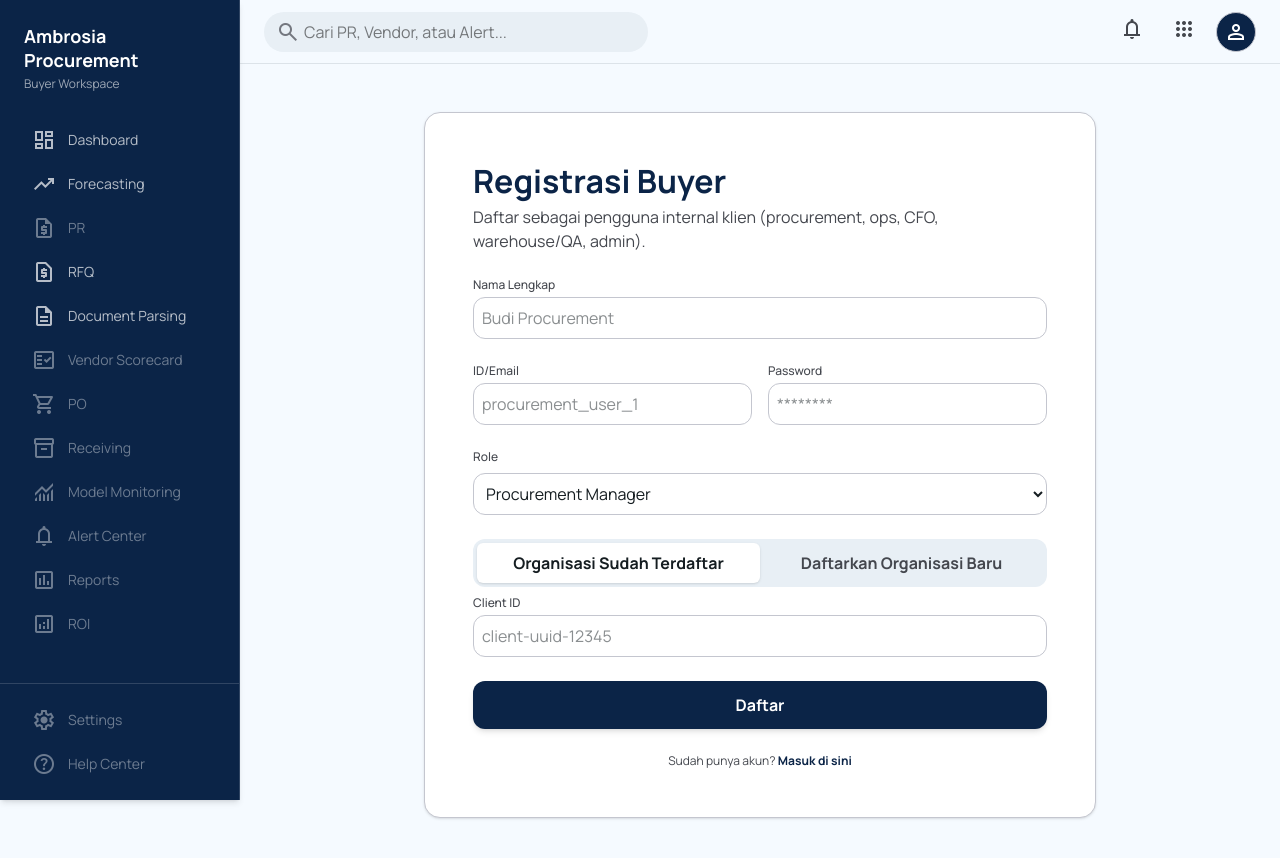
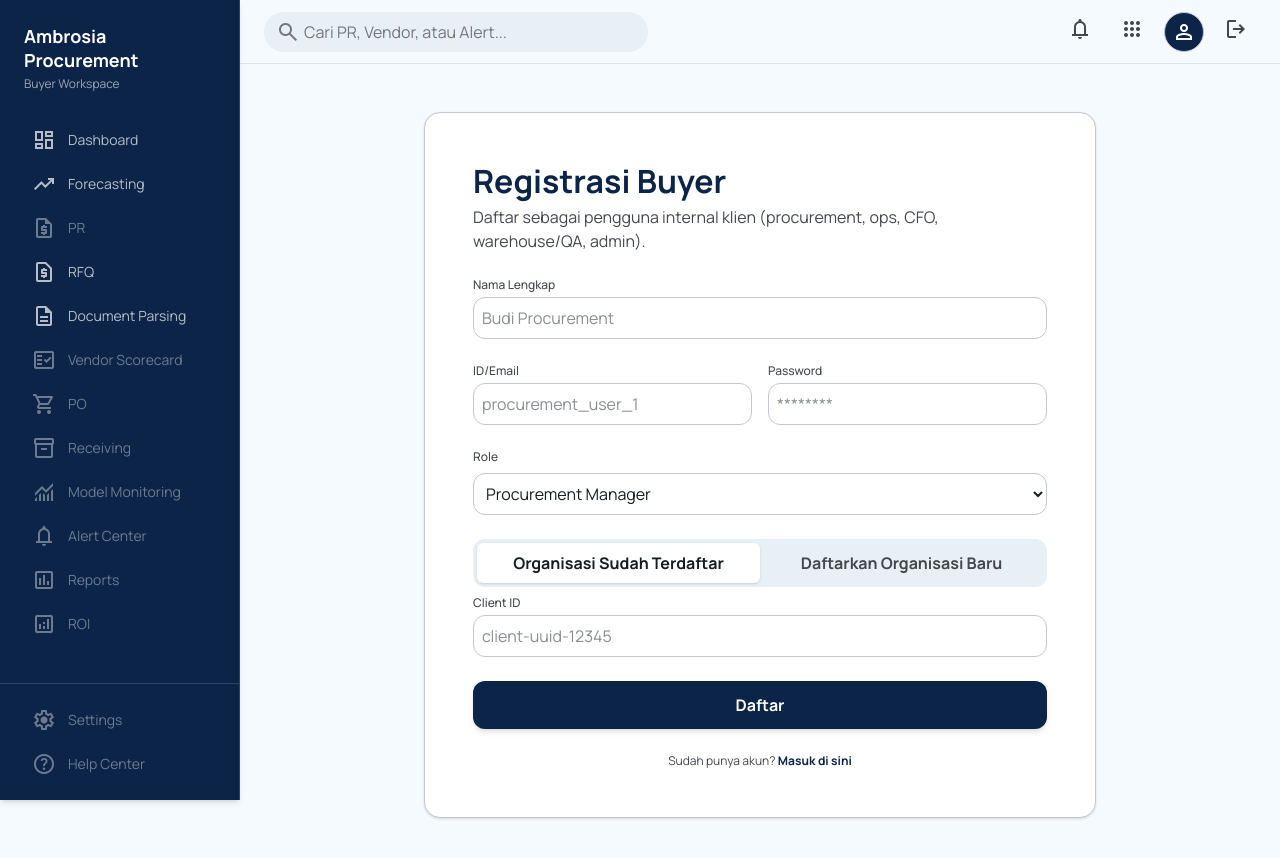
Before and after one commit to BIOJK-Ambrosia/Ambrosia_Frontend, a React (Vite) app: page /buyer/registrasi in a window 1280 px wide. Shown: the top 858 px of the page. Built offline with nearby package versions, Linux system fonts and the light colour scheme.

Commit message:
feat: add BuyerTopBar and SellerTopBar components with logout functionality and tests

```diff
--- a/src/presentation/components/layout/BuyerTopBar.tsx
+++ b/src/presentation/components/layout/BuyerTopBar.tsx
@@ -1,4 +1,15 @@
+import { useNavigate } from 'react-router-dom';
+import { useToastStore } from '@/presentation/stores/toastStore';
+
 export function BuyerTopBar() {
+  const navigate = useNavigate();
+  const showToast = useToastStore((state) => state.showToast);
+
+  function handleLogout() {
+    showToast('Logout berhasil (dummy)');
+    navigate('/login');
+  }
+
   return (
     <header className="sticky top-0 z-40 flex h-16 w-full items-center justify-between border-b border-surface-variant bg-surface px-xl">
       <div className="relative w-96">
@@ -27,6 +38,14 @@
         <div className="flex h-10 w-10 items-center justify-center rounded-full border border-outline-variant bg-primary text-on-primary">
           <span className="material-symbols-outlined">person</span>
         </div>
+        <button
+          className="rounded-full p-2 text-on-surface-variant transition-all hover:bg-surface-container-high active:opacity-80"
+          type="button"
+          aria-label="Logout"
+          onClick={handleLogout}
+        >
+          <span className="material-symbols-outlined">logout</span>
+        </button>
       </div>
     </header>
   );
--- a/src/presentation/components/layout/SellerTopBar.tsx
+++ b/src/presentation/components/layout/SellerTopBar.tsx
@@ -1,9 +1,20 @@
+import { useNavigate } from 'react-router-dom';
+import { useToastStore } from '@/presentation/stores/toastStore';
+
 interface SellerTopBarProps {
   vendorName: string;
   dateLabel: string;
 }
 
 export function SellerTopBar({ vendorName, dateLabel }: SellerTopBarProps) {
+  const navigate = useNavigate();
+  const showToast = useToastStore((state) => state.showToast);
+
+  function handleLogout() {
+    showToast('Logout berhasil (dummy)');
+    navigate('/login');
+  }
+
   return (
     <header className="sticky top-0 z-40 flex h-16 items-center justify-between border-b border-surface-variant bg-surface/80 px-gutter backdrop-blur-md">
       <div className="flex flex-col">
@@ -25,6 +36,14 @@
         >
           <span className="material-symbols-outlined text-primary">account_circle</span>
         </button>
+        <button
+          className="flex h-10 w-10 items-center justify-center rounded-full transition-all hover:bg-surface-container-high"
+          type="button"
+          aria-label="Logout"
+          onClick={handleLogout}
+        >
+          <span className="material-symbols-outlined text-primary">logout</span>
+        </button>
       </div>
     </header>
   );
```
Also changed, not shown: 2 other files (tests, documents, lock files or other folders).
